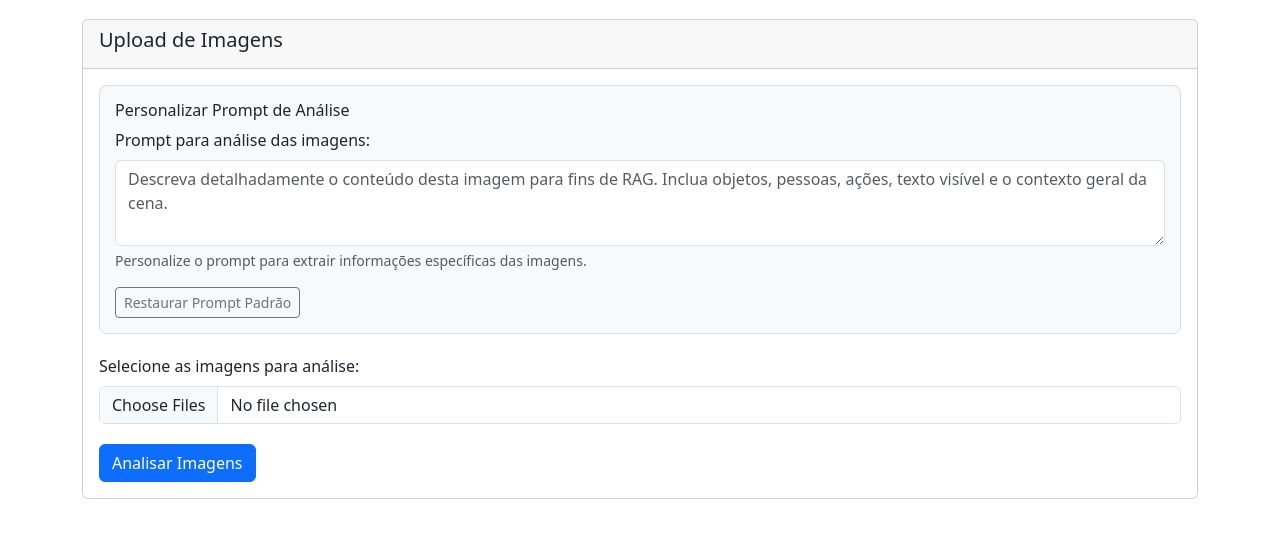
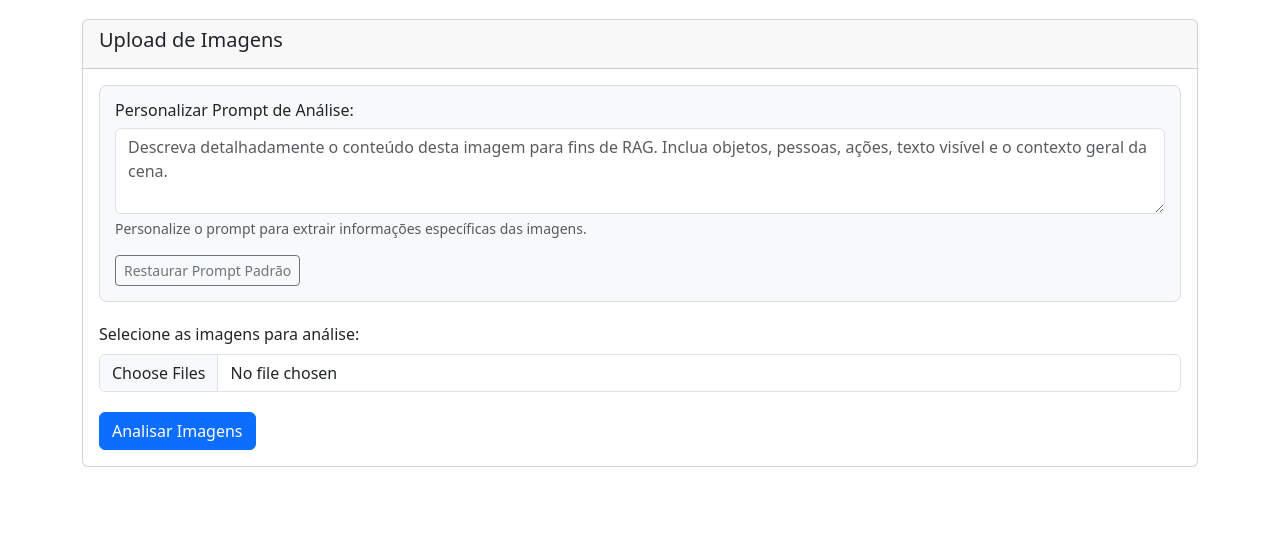
Before and after one commit to edugitQA/RAG-image-app, a plain HTML site: page src/templates/index.html in a window 1280 px wide. Shown: the part 85-622 px from the top of the page. Drawn offline with nearby package versions, Linux system fonts and the light colour scheme.

Commit message:
ajuste: melhorias de UX no front (label e prompt)

```diff
--- a/src/templates/index.html
+++ b/src/templates/index.html
@@ -74,10 +74,8 @@
                 <form id="uploadForm" enctype="multipart/form-data">
                     <!-- Seção para personalizar o prompt de análise -->
                     <div class="prompt-container">
-                        <h6>Personalizar Prompt de Análise</h6>
+                        <h6>Personalizar Prompt de Análise:</h6>
                         <div class="mb-3">
-                            <label for="promptInput" class="form-label">Prompt para análise das imagens:</label>
-                            <!-- Campo de texto para o usuário digitar o prompt personalizado -->
                             <textarea class="form-control" id="promptInput" name="prompt" rows="3" placeholder="Descreva detalhadamente o conteúdo desta imagem para fins de RAG. Inclua objetos, pessoas, ações, texto visível e o contexto geral da cena."></textarea>
                             <div class="form-text">Personalize o prompt para extrair informações específicas das imagens.</div>
                         </div>
```
